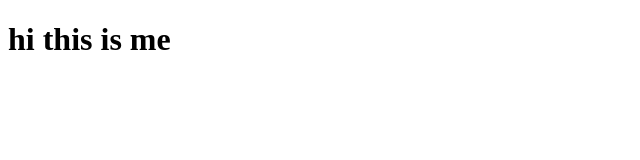
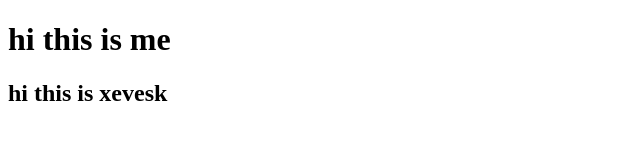
Before and after one commit to xevesklabs/leaarn-, a plain HTML site: page index.html in a window 1280 px wide. Shown: the whole page, without its empty margins (0-640 px from the left). Drawn offline with Linux system fonts and the light colour scheme.

Commit message:
added a h2 heading

```diff
--- a/index.html
+++ b/index.html
@@ -7,5 +7,6 @@
 </head>
 <body>
     <h1>hi this is me </h1>
+    <h2> hi this is xevesk </h2>
 </body>
 </html>
```
